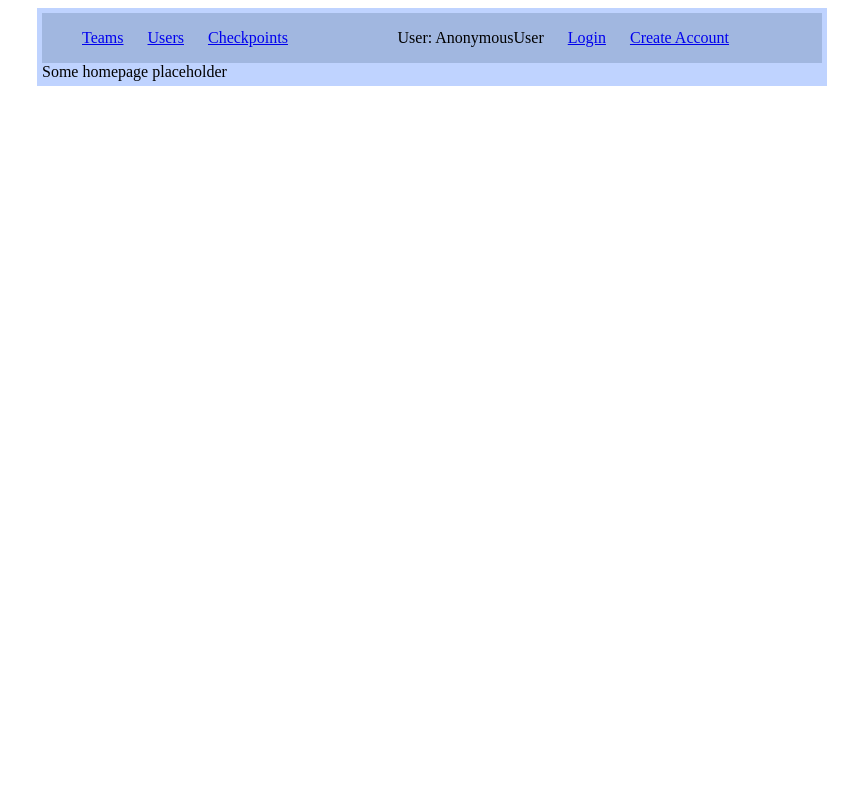
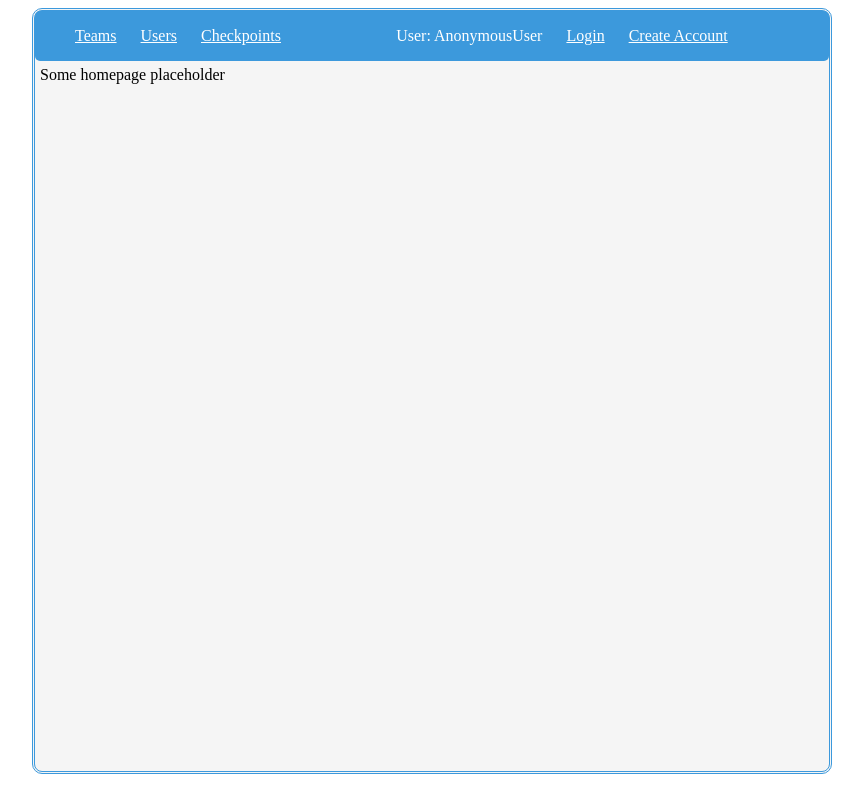
Before and after one commit to Pijukatel/CheckPointCompetition, a Django app: page / in a window 1280 px wide. Shown: the whole page, without its empty margins (208-1071 px from the left). Run offline with Django 3.2, Linux system fonts and the light colour scheme; parts of the project's set-up code (start-up, migrations or seed data) failed here and were passed over.

Commit message:
Very simple base template styling done.

```diff
--- a/competition/static/css/base.css
+++ b/competition/static/css/base.css
@@ -1,19 +1,25 @@
+html {
+    height: 100%;
+}
 
 body {
     width: 800px;
+    height:95%;
     margin-left: auto;
     margin-right: auto;
     background-color: white;
 }
 
 main {
-    background-color: #bfd3ff;
-    padding: 5px;
-    margin: 5px;
+    background-color: whitesmoke;
+    min-height: 100%;
+    border-radius: 10px;
+    border: #3c99DC;
+    border-style: double;
+
 }
 
 #main_navbar {
-    background-color: #a1b7e0;
     margin: 5px;
     height: 50px;
 
@@ -21,11 +27,14 @@ main {
 
 header {
     height: 50px;
-    background-color: #a1b7e0;
+    background-color: #3c99DC;
     margin-left: auto;
     margin-right: auto;
     display: table;
     width: 100%;
+    border-radius: 5px;
+    color: white;
+
 }
 
 #navs {
@@ -41,6 +50,11 @@ header {
     padding-right: 20px;
     }
 
+section#content_container{
+    margin: 5px;
+}
+
 section #messages{
-    background-color: red;
+    color: red;
+    font-weight: bold;
 }
--- /dev/null
+++ b/competition/static/css/links.css
@@ -0,0 +1,11 @@
+header a {
+    color: lightblue;
+}
+
+header a:link,header a:visited  {
+    color: white;
+}
+
+header a:hover{
+    color: #f8b6b6;
+}
--- a/competition/templates/base.html
+++ b/competition/templates/base.html
@@ -11,6 +11,7 @@
     <meta name="generator" content="???">
     <title>Checkpoint competition</title>
     <link rel="stylesheet" type="text/css" href="{% static 'css/base.css' %}">
+    <link rel="stylesheet" type="text/css" href="{% static 'css/links.css' %}">
 
 </head>
 <body>
```
